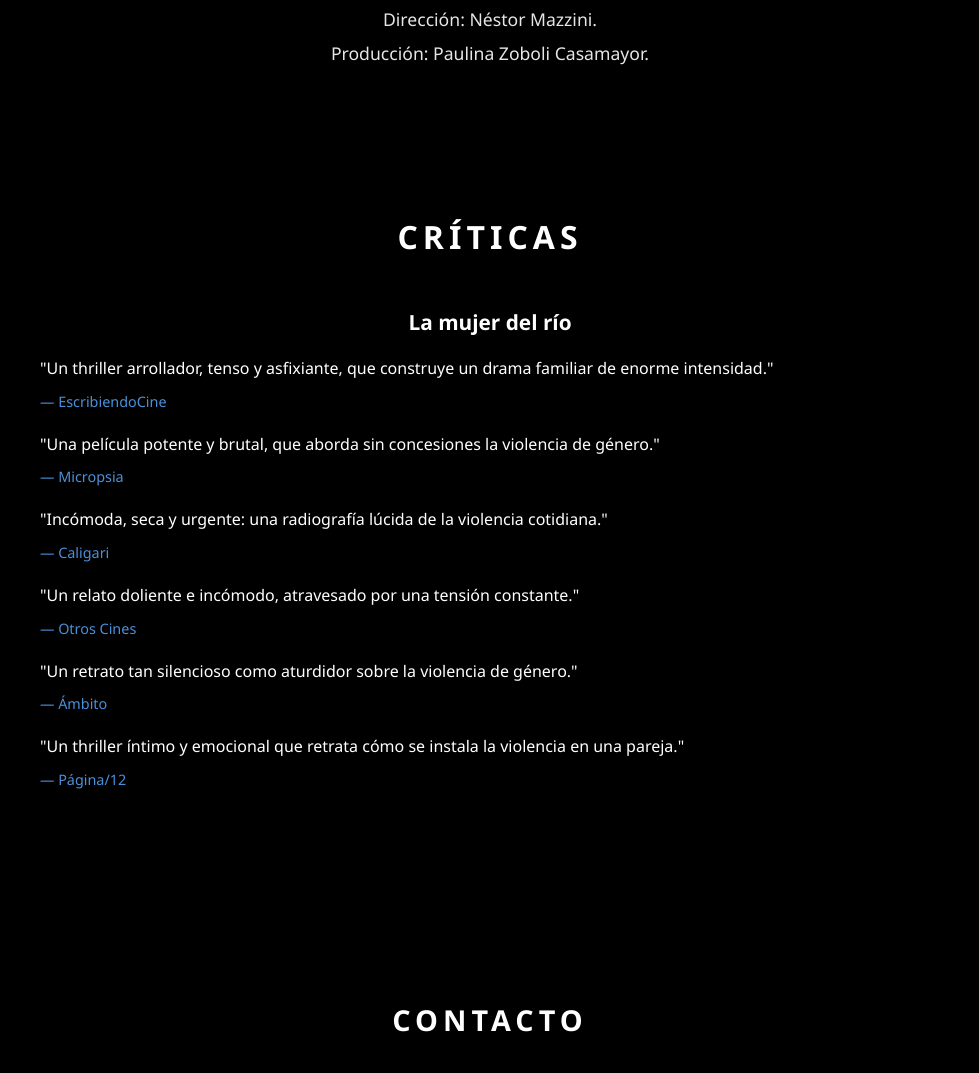
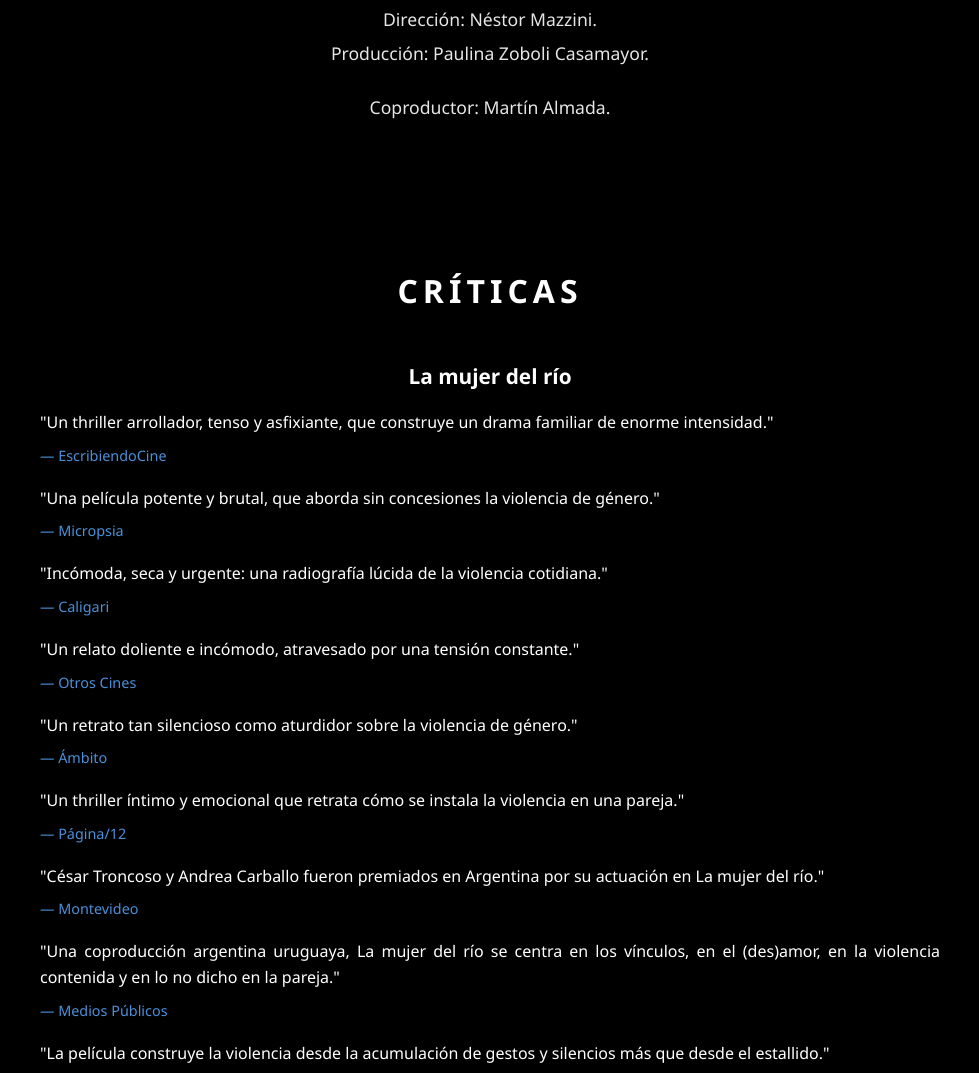
Before and after one commit to chrplus-png/la-mujer-del-rio, a plain HTML site: page index.html in a window 1280 px wide. Shown: the part 1112-2185 px from the top of the page, without its empty margins (150-1129 px from the left). Drawn offline with Linux system fonts and the light colour scheme.

Commit message:
Add files via upload

```diff
--- a/index.html
+++ b/index.html
@@ -78,6 +78,13 @@
         }
 
         .hero .produccion {
+            color: #fff;
+            font-size: 1.1rem;
+            margin-bottom: 30px;
+            opacity: 0.9;
+        }
+
+        .hero .coproductor {
             color: #fff;
             font-size: 1.1rem;
             margin-bottom: 30px;
@@ -389,6 +396,7 @@
         <p class="protagonizada">Protagonizada por César Troncoso (El Eternauta, Netflix) - Andrea Carballo - Matilde Creimer Chiabrando.</p>
         <p class="direccion">Dirección: Néstor Mazzini.</p>
         <p class="produccion">Producción: Paulina Zoboli Casamayor.</p>
+        <p class="coproductor">Coproductor: Martín Almada.</p>
         <div class="scroll-indicator">↓</div>
     </section>
 
@@ -420,6 +428,18 @@
             <div class="critica-item">
                 <p>"Un thriller íntimo y emocional que retrata cómo se instala la violencia en una pareja."</p>
                 <a href="https://www.pagina12.com.ar/2026/04/10/nestor-mazzini-ojala-esta-pelicula-sirva-para-reflexionar/" target="_blank">— Página/12</a>
+            </div>
+            <div class="critica-item">
+                <p>"César Troncoso y Andrea Carballo fueron premiados en Argentina por su actuación en La mujer del río."</p>
+                <a href="https://www.montevideo.com.uy/Pantallazo/Cesar-Troncoso-fue-premiado-en-Argentina-por-su-actuacion-en-La-mujer-del-rio-uc920663" target="_blank">— Montevideo</a>
+            </div>
+            <div class="critica-item">
+                <p>"Una coproducción argentina uruguaya, La mujer del río se centra en los vínculos, en el (des)amor, en la violencia contenida y en lo no dicho en la pareja."</p>
+                <a href="https://mediospublicos.uy/la-mujer-del-rio-una-pelicula-de-nestor-mazzini/" target="_blank">— Medios Públicos</a>
+            </div>
+            <div class="critica-item">
+                <p>"La película construye la violencia desde la acumulación de gestos y silencios más que desde el estallido."</p>
+                <a href="https://www.perfil.com/noticias/espectaculos/andrea-carballoincomodar-tambien-es-una-forma-de-decir-verdad.phtml" target="_blank">— Perfil</a>
             </div>
         </div>
     </section>
```
